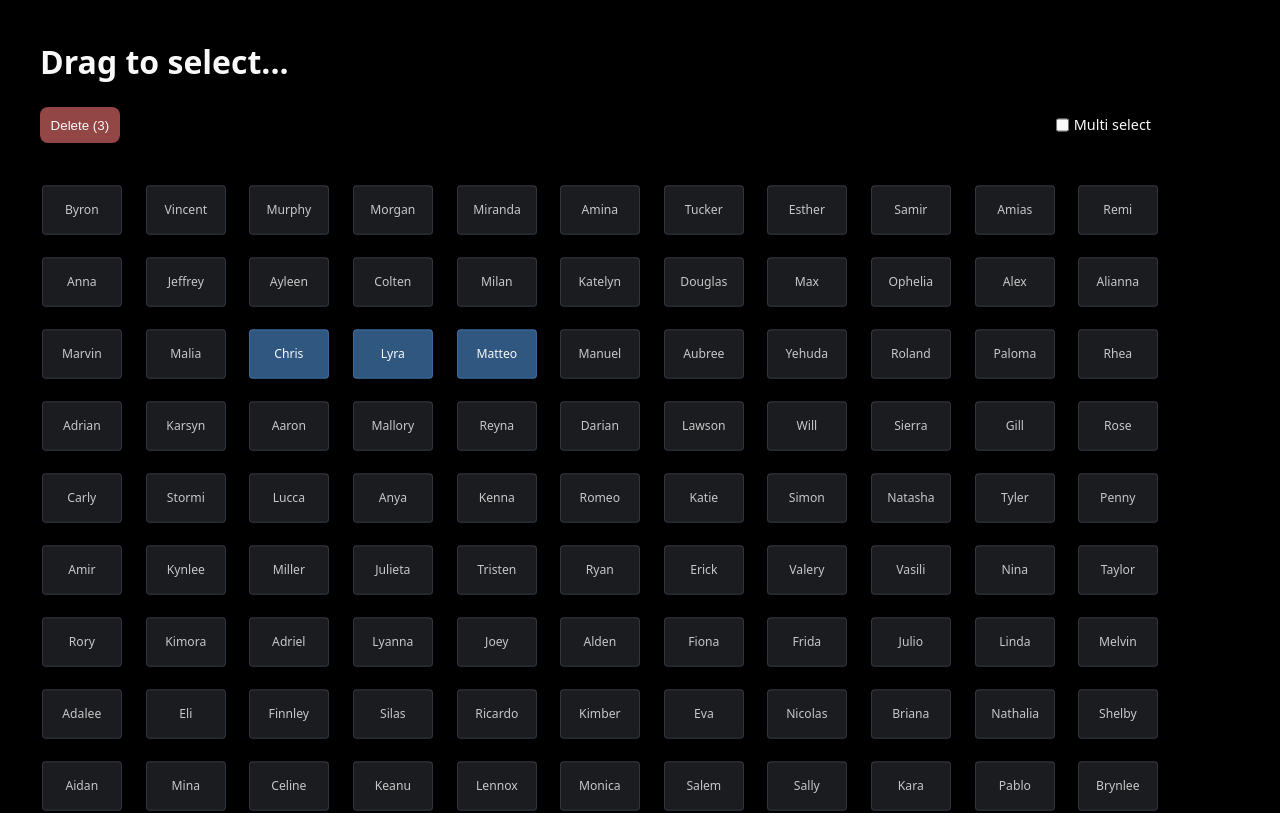
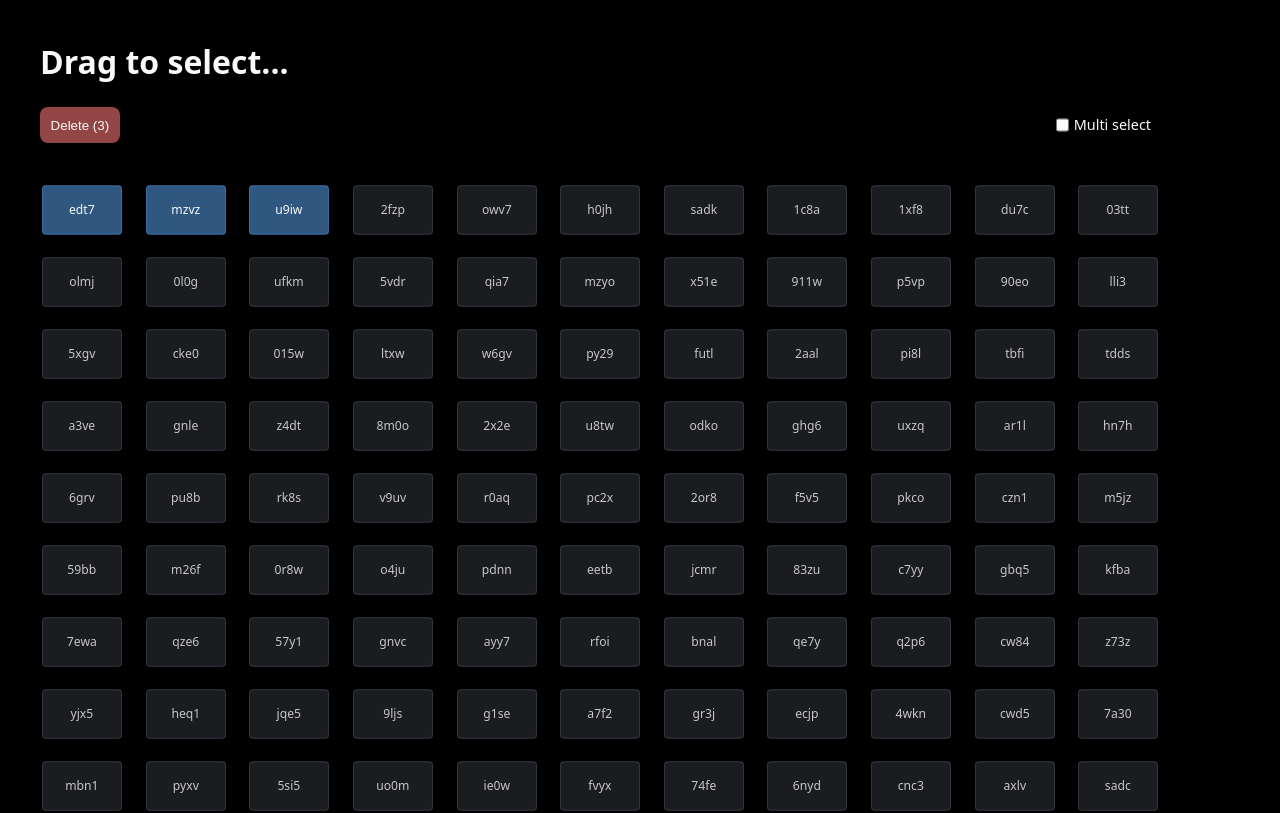
Before and after one commit to vasilionjea/react-dn-select, a React (Vite) app: page / in a window 1280 px wide. Shown: the top 813 px of the page. Built offline with nearby package versions, Linux system fonts and the light colour scheme.

Commit message:
update example app

```diff
--- a/example/App.tsx
+++ b/example/App.tsx
@@ -5,7 +5,7 @@ import { names } from './names';
 
 type Item = string;
 
-const initSelected = ['Chris', 'Lyra', 'Matteo'];
+const initSelected = names.slice(0, 3);
 
 function App() {
   const [items, setItems] = useState<Item[]>(names);
--- a/example/names.ts
+++ b/example/names.ts
@@ -1,112 +1,7 @@
-export const names = [
-  'Byron',
-  'Vincent',
-  'Murphy',
-  'Morgan',
-  'Miranda',
-  'Amina',
-  'Tucker',
-  'Esther',
-  'Samir',
-  'Amias',
-  'Remi',
-  'Anna',
-  'Jeffrey',
-  'Ayleen',
-  'Colten',
-  'Milan',
-  'Katelyn',
-  'Douglas',
-  'Max',
-  'Ophelia',
-  'Alex',
-  'Alianna',
-  'Marvin',
-  'Malia',
-  'Chris',
-  'Lyra',
-  'Matteo',
-  'Manuel',
-  'Aubree',
-  'Yehuda',
-  'Roland',
-  'Paloma',
-  'Rhea',
-  'Adrian',
-  'Karsyn',
-  'Aaron',
-  'Mallory',
-  'Reyna',
-  'Darian',
-  'Lawson',
-  'Will',
-  'Sierra',
-  'Gill',
-  'Rose',
-  'Carly',
-  'Stormi',
-  'Lucca',
-  'Anya',
-  'Kenna',
-  'Romeo',
-  'Katie',
-  'Simon',
-  'Natasha',
-  'Tyler',
-  'Penny',
-  'Amir',
-  'Kynlee',
-  'Miller',
-  'Julieta',
-  'Tristen',
-  'Ryan',
-  'Erick',
-  'Valery',
-  'Vasili',
-  'Nina',
-  'Taylor',
-  'Rory',
-  'Kimora',
-  'Adriel',
-  'Lyanna',
-  'Joey',
-  'Alden',
-  'Fiona',
-  'Frida',
-  'Julio',
-  'Linda',
-  'Melvin',
-  'Adalee',
-  'Eli',
-  'Finnley',
-  'Silas',
-  'Ricardo',
-  'Kimber',
-  'Eva',
-  'Nicolas',
-  'Briana',
-  'Nathalia',
-  'Shelby',
-  'Aidan',
-  'Mina',
-  'Celine',
-  'Keanu',
-  'Lennox',
-  'Monica',
-  'Salem',
-  'Sally',
-  'Kara',
-  'Pablo',
-  'Brynlee',
-  'Erik',
-  'Bexley',
-  'Allen',
-  'Brooke',
-  'Asa',
-  'Jon',
-  'Alexa',
-  'Elliot',
-  'Jayda',
-  'Sophie',
-  'Jerry',
-];
+const genStrings = (size: number) => {
+  return Array(size)
+    .fill('')
+    .map((_, i) => (Math.random() * (i + 1) * 10).toString(36).slice(3, 7));
+};
+
+export const names = genStrings(130);
```
